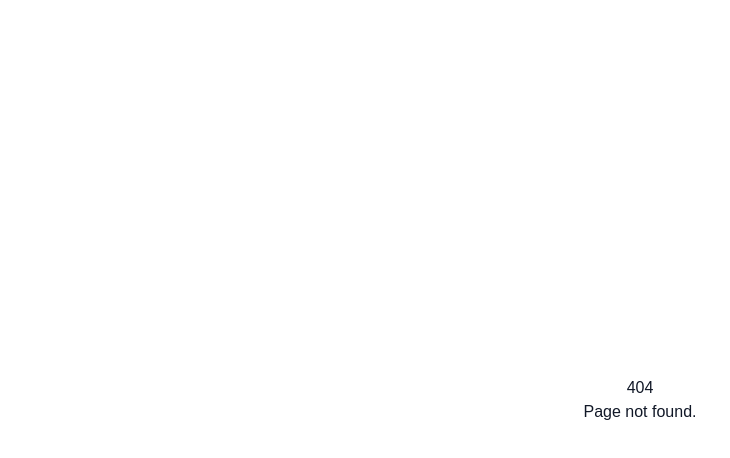
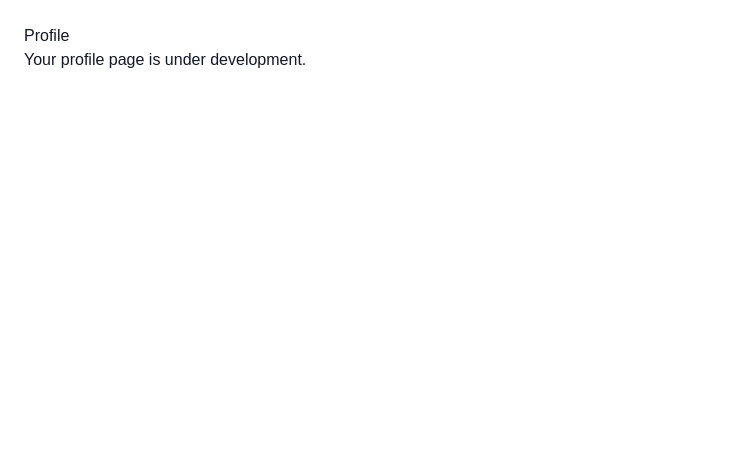
Before and after one commit to kuldeepvermas6364-oss/Momento-0.2, a Next.js app: page /profile in a window 1280 px wide. Before the commit this address had no page. Shown: the top 458 px of the page, without its empty margins (0-730 px from the left). Built offline with nearby package versions, Linux system fonts and the light colour scheme.

Commit message:
Create ProfilePage component with placeholder content

```diff
--- /dev/null
+++ b/app/profile/page.tsx
@@ -0,0 +1,8 @@
+export default function ProfilePage() {
+  return (
+    <main style={{ padding: "24px" }}>
+      <h1>Profile</h1>
+      <p>Your profile page is under development.</p>
+    </main>
+  );
+}
```
